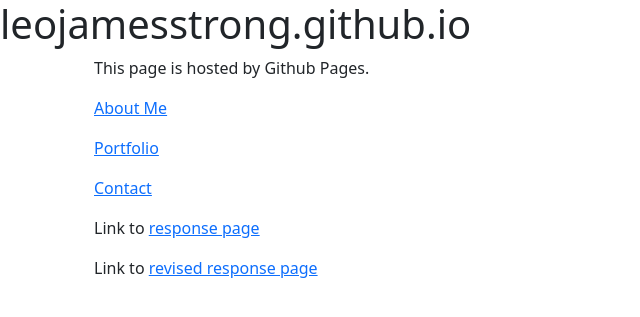
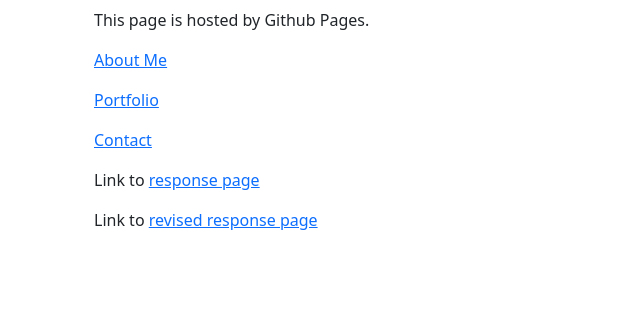
Before and after one commit to leojamesstrong/leojamesstrong.github.io, a Jekyll site: the page built from index.html, in a window 1280 px wide. Shown: the top 317 px of the page, without its empty margins (0-640 px from the left). Built offline with Jekyll 4.4.1, drawn with Linux system fonts in a browser that asks for light colours; the repository's description, which GitHub fills in, is left out.

Commit message:
Update default.html

```diff
--- a/_layouts/default.html
+++ b/_layouts/default.html
@@ -9,7 +9,6 @@
     <script src="https://cdn.jsdelivr.net/npm/bootstrap@5.0.0-beta2/dist/js/bootstrap.bundle.min.js" integrity="sha384-b5kHyXgcpbZJO/tY9Ul7kGkf1S0CWuKcCD38l8YkeH8z8QjE0GmW1gYU5S9FOnJ0" crossorigin="anonymous"></script>
 
     <header class="page-header" role="banner">
-      <h1 class="project-name">{{ default: site.title | default: site.github.repository_name }}</h1>
       <h2 class="project-tagline">{{ page.description | default: site.description | default: site.github.project_tagline }}</h2>
       {% if site.github.is_project_page %}
         <a href="{{ site.github.repository_url }}" class="btn">View on GitHub</a>
```
